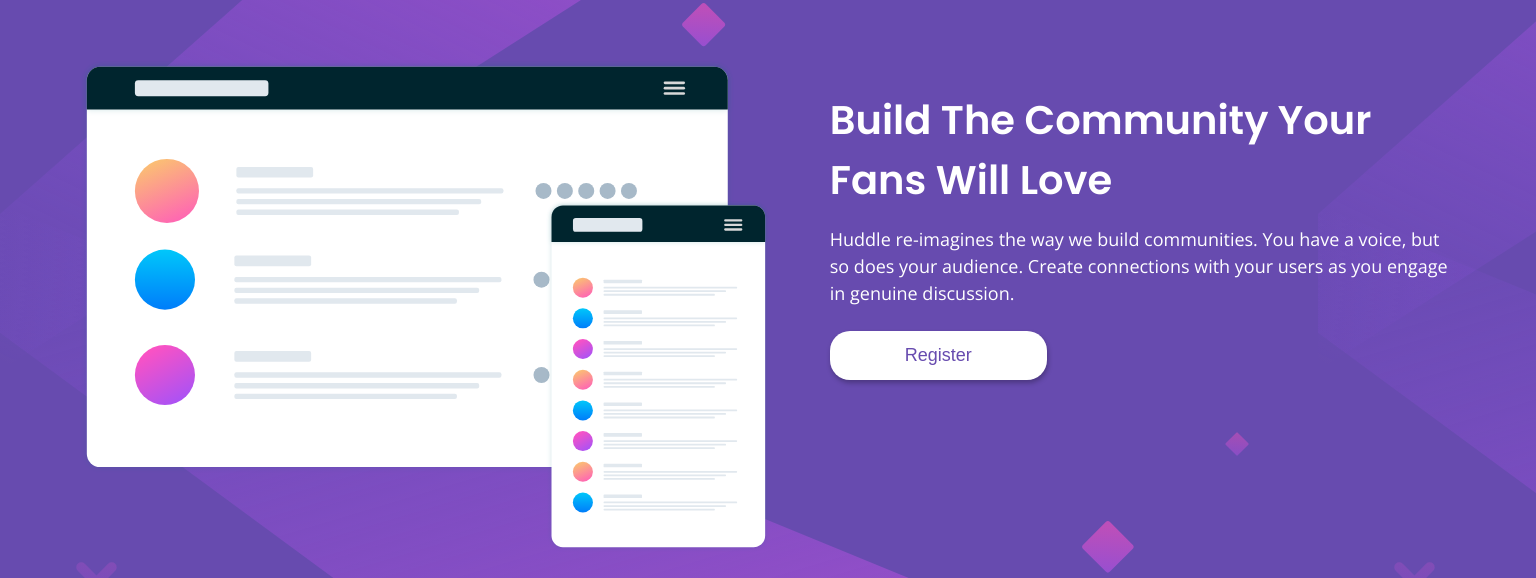
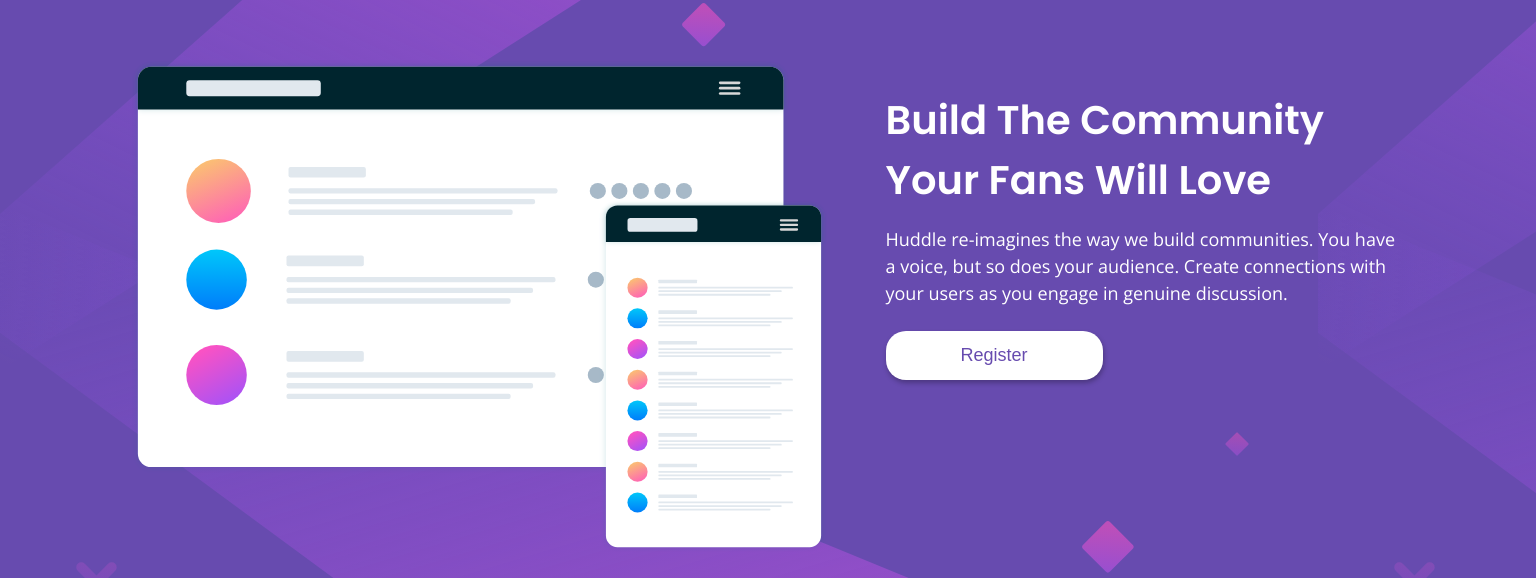
Before and after one commit to awesomeCoding999/frontend-mentor-huddle-landing-page, a plain HTML site: page index.html in a window 1536 px wide. Shown: the part 162-740 px from the top of the page. Drawn offline with nearby package versions, Linux system fonts and the light colour scheme.

Commit message:
chore: cleanup

```diff
--- a/styles.css
+++ b/styles.css
@@ -17,7 +17,7 @@ body {
   font-family: "Open Sans", sans-serif;
   font-style: normal;
   background: url("./images/bg-mobile.svg"), var(--violet);
-  margin: 0 40px;
+  margin: 0 2.5rem;
   color: var(--white);
 }
 
@@ -26,27 +26,27 @@ main {
 }
 
 .huddle-logo {
-  margin-top: 38px;
+  margin-top: 2.375rem;
   width: 120px;
 }
 
 .hero-img {
   width: 296px;
   height: 209px;
-  margin-top: 69px;
-  margin-bottom: 60px;
+  margin-top: 4.313rem;
+  margin-bottom: 3.75rem;
 }
 
 .title {
   font-family: "Poppins", sans-serif;
   font-weight: 600;
-  font-size: 24px;
+  font-size: 1.5rem;
   line-height: 36px;
 }
 
 .description {
   font-weight: 400;
-  font-size: 16px;
+  font-size: 1rem;
   line-height: 24px;
   margin-top: 1rem;
   margin-bottom: 1.5rem;
@@ -55,13 +55,13 @@ main {
 .register-btn {
   color: var(--violet);
   font-weight: 400;
-  font-size: 12px;
+  font-size: 0.75rem;
   line-height: 18px;
   background: var(--white);
   box-shadow: 1px 3px 5px rgba(0, 0, 0, 0.269022);
   border-radius: 20px;
   border: none;
-  padding: 11px 75px;
+  padding: 0.688rem 4.688rem;
   cursor: pointer;
 }
 
@@ -80,7 +80,8 @@ main {
 .fa-brands {
   border-radius: 50%;
   border: 0.798301px solid var(--white);
-  padding: 7px 10px;
+  padding: 0.438rem 0.625rem;
+  cursor: pointer;
 }
 
 .fa-brands:hover {
@@ -89,23 +90,24 @@ main {
 }
 
 .fa-twitter {
-  margin: 0 10px;
+  margin: 0 0.625rem;
 }
 
 @media (min-width: 90em) {
   body {
-    margin: 0 80px;
+    margin: 0 5rem;
     background: url("./images/bg-desktop.svg"), var(--violet);
   }
 
   .huddle-logo {
-    margin-top: 64px;
-    margin-bottom: 104px;
+    margin-top: 4rem;
+    margin-bottom: 6.5rem;
     width: 200px;
   }
 
   main {
     display: flex;
+    justify-content: center;
   }
 
   .hero-img {
@@ -116,22 +118,19 @@ main {
 
   .main-content {
     text-align: left;
-    margin-top: 30px;
-    margin-left: 59px;
+    margin-top: 1.875rem;
+    margin-left: 3.688rem;
+    width: 520px;
   }
 
   .title {
-    font-size: 40px;
+    font-size: 2.5rem;
     line-height: 60px;
   }
 
-  .description {
-    font-size: 18px;
-    line-height: 27px;
-  }
-
+  .description,
   .register-btn {
-    font-size: 18px;
+    font-size: 1.125rem;
     line-height: 27px;
   }
 }
```
